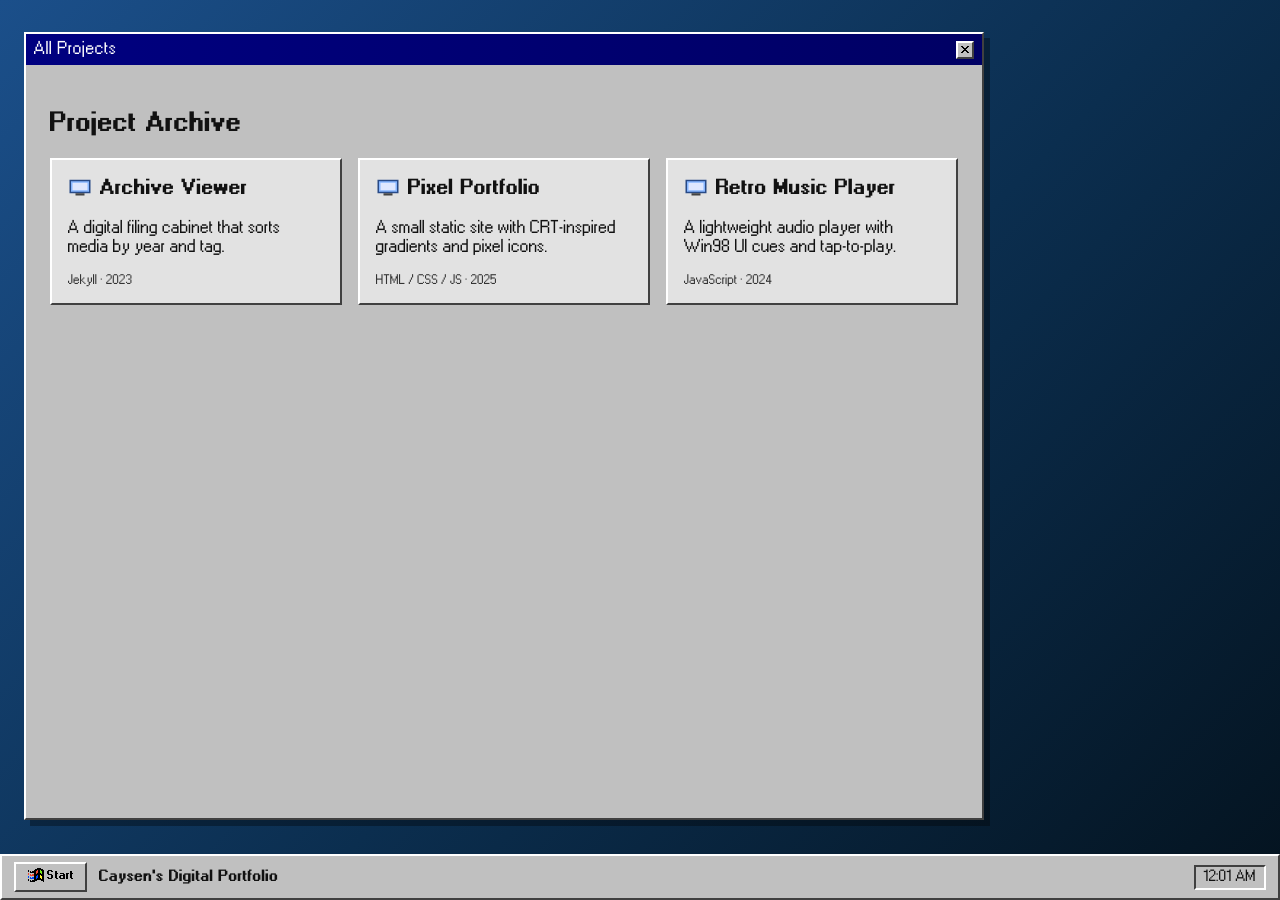
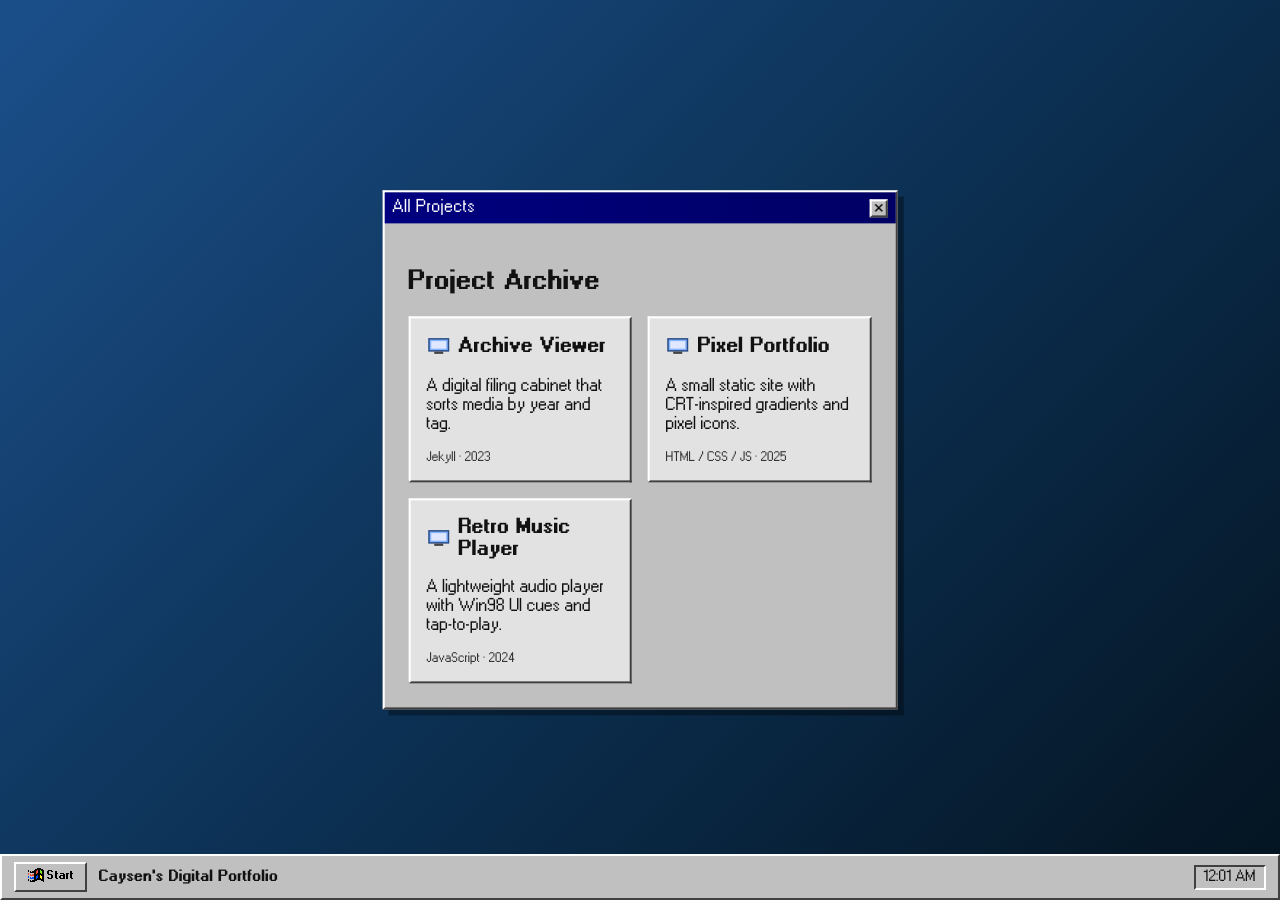
Before and after one commit to lumen-novum/lumen-novum.github.io, a Jekyll site: the page built from projects.html, in a window 1280 px wide. Built offline with Jekyll 4.4.1, drawn with Linux system fonts in a browser that asks for light colours.

Commit message:
Static screen positioning and frame max during screenshot

```diff
--- a/_layouts/default.html
+++ b/_layouts/default.html
@@ -53,7 +53,7 @@
       </div>
       {% endif %}
 
-      <main class="window{% if page.centered %} centered{% endif %}">
+      <main class="window {% if jekyll.environment == "screenshot" %}max{% else %}centered{% endif %}">
         <div class="window-titlebar">
           <div class="window-title">{{ page.title }}</div>
           <div class="window-controls">
--- a/assets/css/style.css
+++ b/assets/css/style.css
@@ -213,17 +213,26 @@ a:hover {
   border-bottom: 2px solid var(--win98-darker);
   box-shadow: 6px 6px 0 rgba(0, 0, 0, 0.35);
   max-width: 960px;
-  animation: windowEnter 0.6s ease-out;
 }
 
 /* Center a window when the page requests it (absolute centering) */
 .window.centered {
-  position: absolute;
+  position: fixed;
   left: 50%;
   top: 50%;
   transform: translate(-50%, -50%);
   margin: 0;
   z-index: 5;
+  animation: none;
+  transition: none;
+}
+
+.window.max {
+  width: 100%;
+  height: 100vh;
+  max-width: none;
+  border-width: 0;
+  box-shadow: none;
 }
 
 .window:focus-within {
--- a/index.html
+++ b/index.html
@@ -1,7 +1,6 @@
 ---
 title: "My Digital Portfolio"
 layout: default
-centered: true
 ---
 
 <section class="intro">
```
